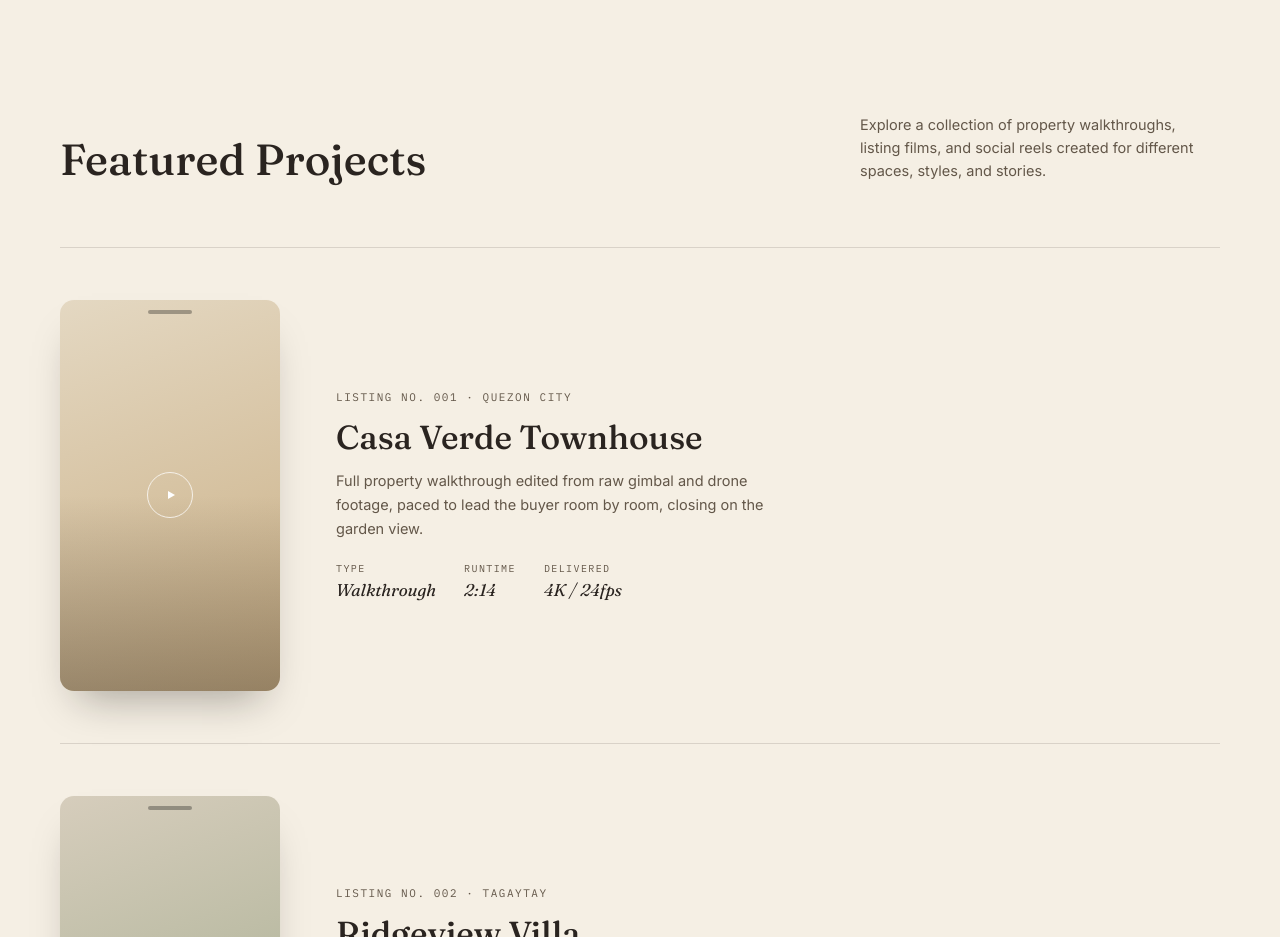
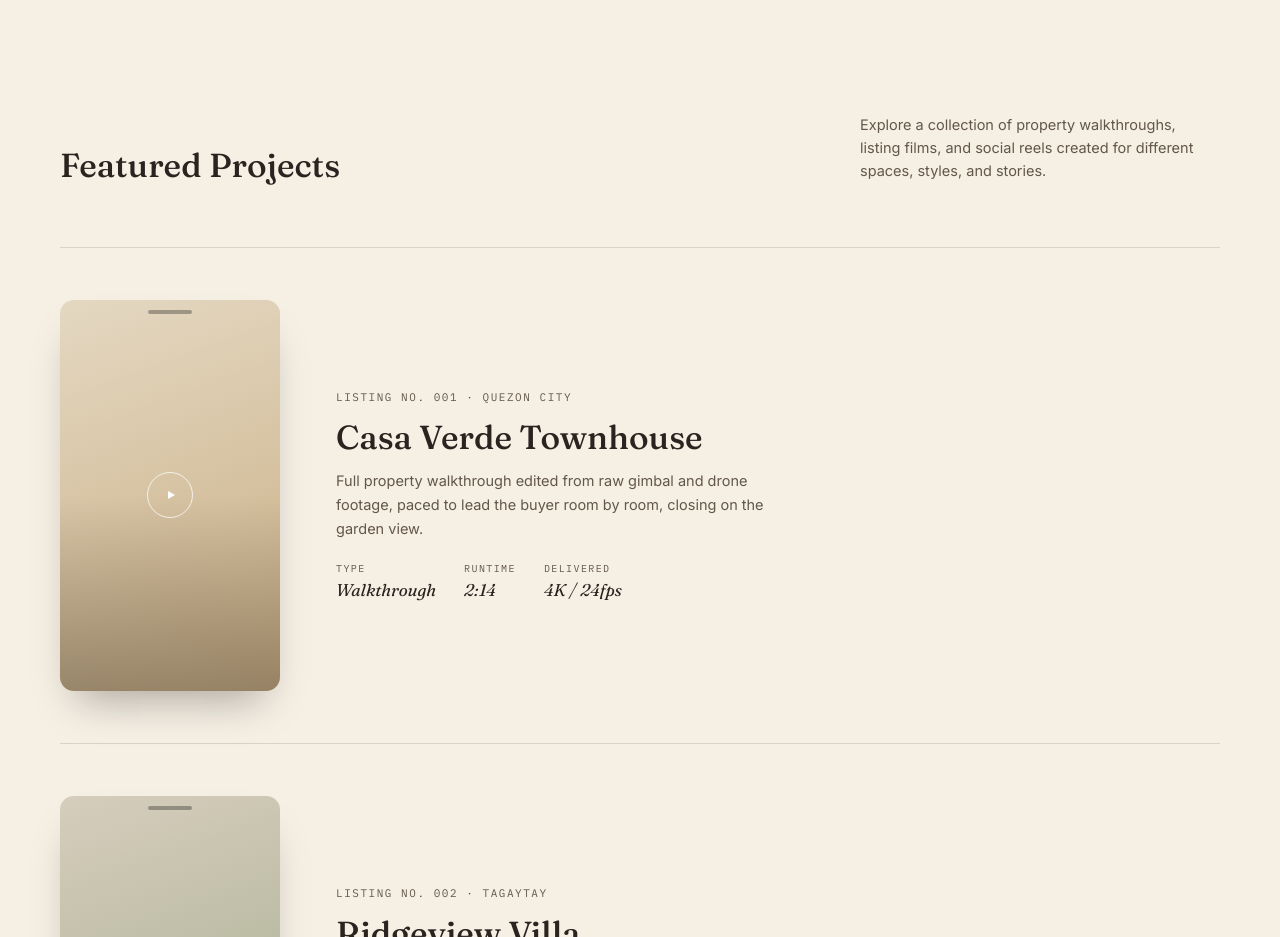
Before and after one commit to euajhay05/polfilmsproduction, a plain HTML site: page index.html in a window 1280 px wide. Shown: the part 860-1797 px from the top of the page. Drawn offline with Linux system fonts and the light colour scheme.

Commit message:
Update index.html

```diff
--- a/index.html
+++ b/index.html
@@ -390,7 +390,7 @@
 <section class="section" id="work">
   <div class="wrap">
     <div class="section-head">
-      <h2>Featured Projects</h2>
+      <h2 style="font-size:clamp(24px, 2.6vw, 34px);">Featured Projects</h2>
       <p>Explore a collection of property walkthroughs, listing films, and social reels created for different spaces, styles, and stories.</p>
     </div>
 
```
